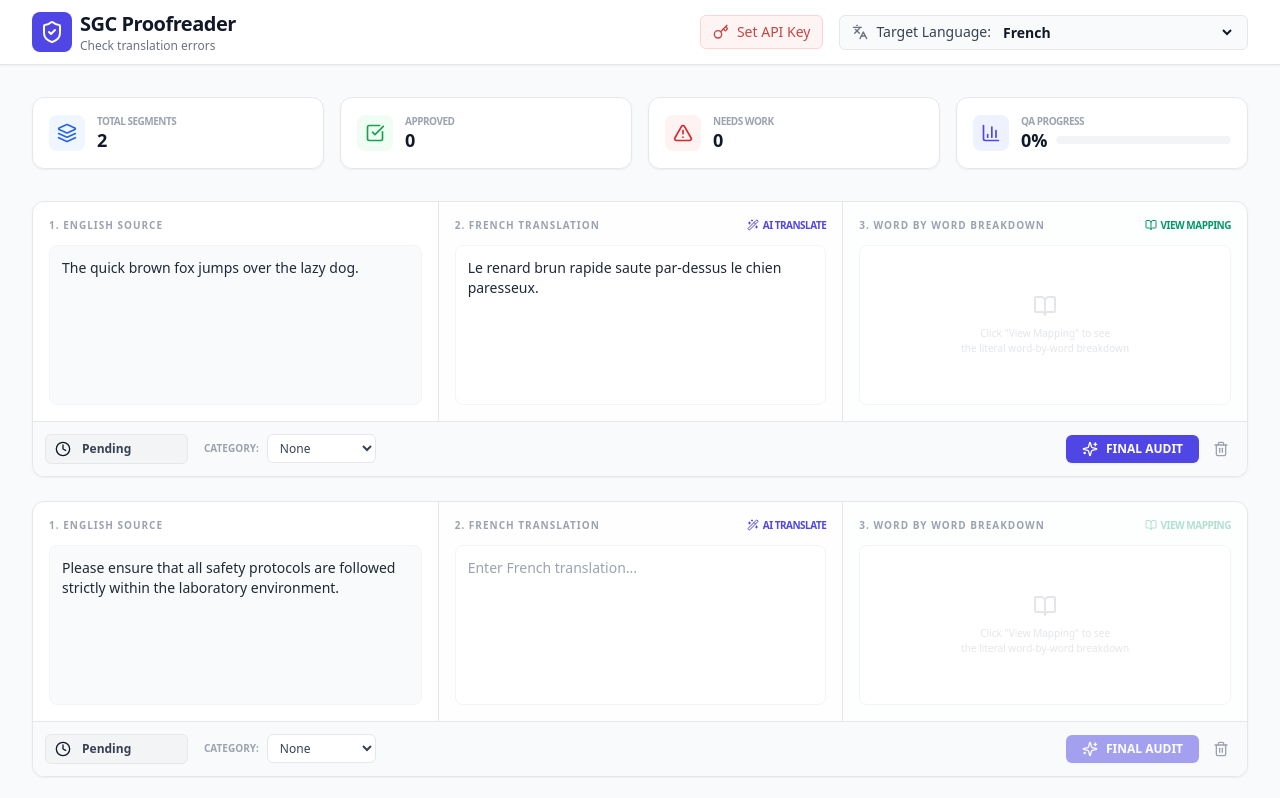
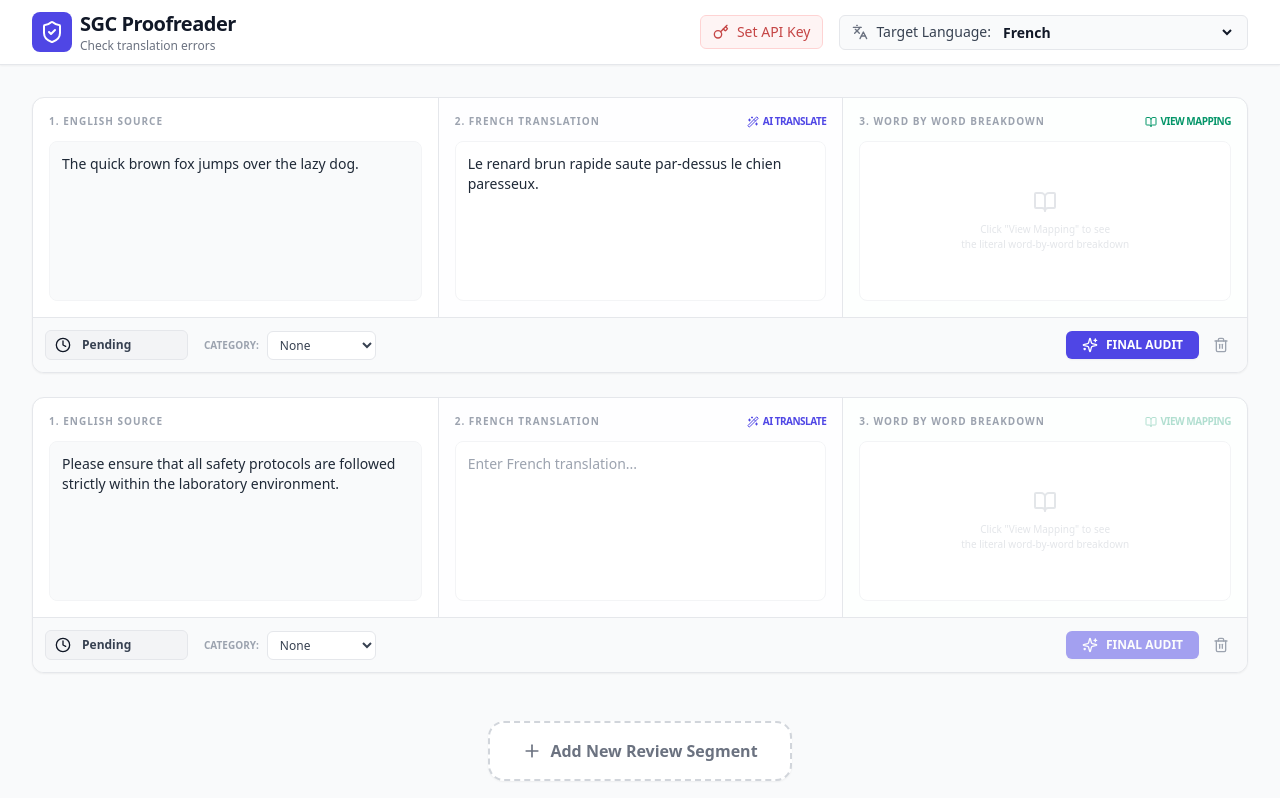
Before and after one commit to AlimaTABS/Proofreader-AI-v0.1, a React (Vite) app: page / in a window 1280 px wide. Shown: the top 798 px of the page. Built offline with nearby package versions, Linux system fonts and the light colour scheme.

Commit message:
Update SegmentList.tsx v2

```diff
--- a/components/SegmentList.tsx
+++ b/components/SegmentList.tsx
@@ -1,8 +1,8 @@
 
-import React, { useMemo } from 'react';
-import { Segment, SegmentStatus } from '../types';
+import React from 'react';
+import { Segment } from '../types';
 import { SegmentRow } from './SegmentRow';
-import { Plus, BarChart3, CheckSquare, AlertTriangle, Layers } from 'lucide-react';
+import { Plus } from 'lucide-react';
 
 interface SegmentListProps {
   segments: Segment[];
@@ -25,56 +25,8 @@ export const SegmentList: React.FC<SegmentListProps> = ({
   onRunWordAnalysis,
   onAddSegment,
 }) => {
-  // Memoize stats to prevent unnecessary re-renders and maintain file complexity
-  const stats = useMemo(() => {
-    const total = segments.length;
-    const approved = segments.filter(s => s.status === SegmentStatus.Approved).length;
-    const needsWork = segments.filter(s => s.status === SegmentStatus.NeedsWork).length;
-    const reviewed = segments.filter(s => s.status === SegmentStatus.Reviewed).length;
-    const progress = total > 0 ? Math.round(((approved + reviewed) / total) * 100) : 0;
-
-    return { total, approved, needsWork, reviewed, progress };
-  }, [segments]);
-
   return (
     <div className="max-w-[1600px] mx-auto px-4 sm:px-6 lg:px-8 py-8 pb-32">
-      {/* Project Status Overview */}
-      <div className="mb-8 grid grid-cols-2 md:grid-cols-4 gap-4 animate-fadeIn">
-        <div className="bg-white p-4 rounded-xl border border-gray-200 shadow-sm flex items-center gap-3 transition-transform hover:scale-[1.02]">
-          <div className="bg-blue-50 p-2 rounded-lg"><Layers className="w-5 h-5 text-blue-600" /></div>
-          <div>
-            <p className="text-[10px] font-bold text-gray-400 uppercase tracking-tighter">Total Segments</p>
-            <p className="text-lg font-bold text-gray-900 leading-tight">{stats.total}</p>
-          </div>
-        </div>
-        <div className="bg-white p-4 rounded-xl border border-gray-200 shadow-sm flex items-center gap-3 transition-transform hover:scale-[1.02]">
-          <div className="bg-green-50 p-2 rounded-lg"><CheckSquare className="w-5 h-5 text-green-600" /></div>
-          <div>
-            <p className="text-[10px] font-bold text-gray-400 uppercase tracking-tighter">Approved</p>
-            <p className="text-lg font-bold text-gray-900 leading-tight">{stats.approved}</p>
-          </div>
-        </div>
-        <div className="bg-white p-4 rounded-xl border border-gray-200 shadow-sm flex items-center gap-3 transition-transform hover:scale-[1.02]">
-          <div className="bg-red-50 p-2 rounded-lg"><AlertTriangle className="w-5 h-5 text-red-600" /></div>
-          <div>
-            <p className="text-[10px] font-bold text-gray-400 uppercase tracking-tighter">Needs Work</p>
-            <p className="text-lg font-bold text-gray-900 leading-tight">{stats.needsWork}</p>
-          </div>
-        </div>
-        <div className="bg-white p-4 rounded-xl border border-gray-200 shadow-sm flex items-center gap-3 transition-transform hover:scale-[1.02]">
-          <div className="bg-indigo-50 p-2 rounded-lg"><BarChart3 className="w-5 h-5 text-indigo-600" /></div>
-          <div className="flex-1">
-            <p className="text-[10px] font-bold text-gray-400 uppercase tracking-tighter">QA Progress</p>
-            <div className="flex items-center gap-2">
-              <span className="text-lg font-bold text-gray-900 leading-tight">{stats.progress}%</span>
-              <div className="flex-1 h-2 bg-gray-100 rounded-full overflow-hidden">
-                <div className="h-full bg-indigo-500 transition-all duration-700 ease-out shadow-sm" style={{ width: `${stats.progress}%` }}></div>
-              </div>
-            </div>
-          </div>
-        </div>
-      </div>
-
       {/* Main Segment List */}
       <div className="space-y-4">
         {segments.map((segment) => (
```
